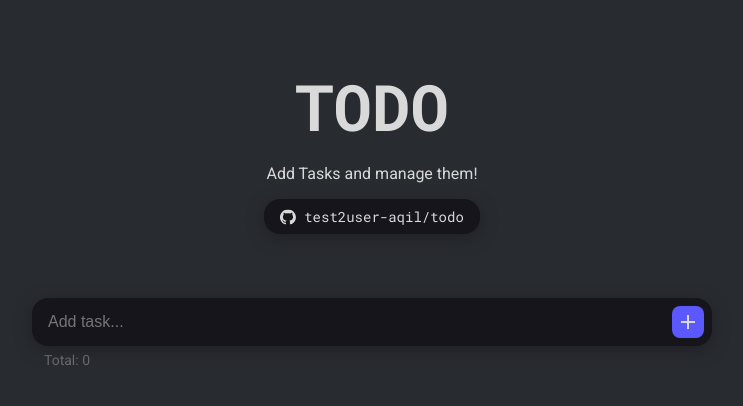
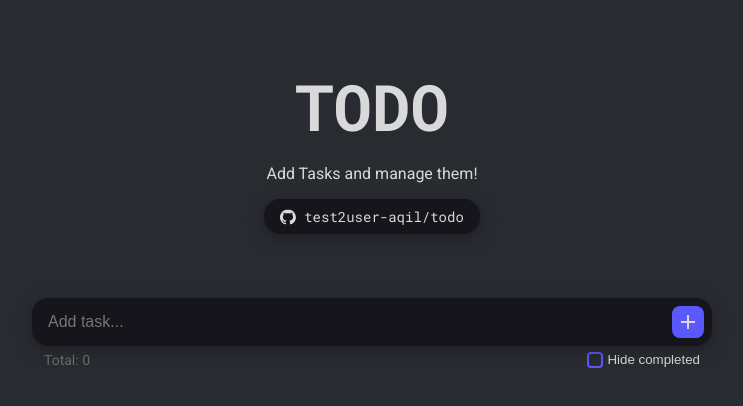
Before and after one commit to test2user-aqil/todo, a SvelteKit app: page / in a window 1280 px wide. Shown: the top 406 px of the page, without its empty margins (268-1011 px from the left). Built offline with nearby package versions, Linux system fonts and the light colour scheme.

Commit message:
feat: implement filter

```diff
--- a/src/lib/stores/todoStore.ts
+++ b/src/lib/stores/todoStore.ts
@@ -1,4 +1,4 @@
-import { writable } from 'svelte/store';
+import { derived, writable } from 'svelte/store';
 import { browser } from '$app/environment';
 
 interface Todo {
@@ -45,3 +45,13 @@ export const toggleTodo = (id: number) => {
 		return todos;
 	});
 };
+
+export const filter = writable<boolean>(false);
+
+export const filteredTodos = derived([todos, filter], ([$todos, $filter]) => {
+	if ($filter) {
+		return $todos.filter((todo) => !todo.completed);
+	} else {
+		return $todos;
+	}
+});
--- a/src/routes/+page.svelte
+++ b/src/routes/+page.svelte
@@ -3,9 +3,13 @@
 	import GithubLink from '$lib/components/GithubLink.svelte';
 	import Todo from '$lib/components/Todo.svelte';
 	import TodoForm from '$lib/components/TodoForm.svelte';
-	import { todos } from '$lib/stores/todoStore';
+	import { filteredTodos, filter } from '$lib/stores/todoStore';
 
-	let filtered = false;
+	let filterValue = false;
+
+	function setFilter(value: boolean) {
+		filterValue = value;
+	}
 </script>
 
 <svelte:head>
@@ -23,12 +27,32 @@
 		<div class="form">
 			<TodoForm />
 			<div class="status">
-				<p class="total">Total: {$todos.length}</p>
-				<div class="filter" />
+				<p class="total">Total: {$filteredTodos.length}</p>
+				<div class="filter">
+					{#if $filter}
+						<button
+							on:click={() => {
+								$filter = false;
+							}}
+						>
+							<span class="material-symbols-outlined"> done </span>Hide completed
+						</button>
+					{:else}
+						<button
+							on:click={() => {
+								$filter = true;
+							}}
+						>
+							<span class="unchecked" />Hide completed
+						</button>
+					{/if}
+
+					<span />
+				</div>
 			</div>
 		</div>
 		<div class="todos">
-			{#each $todos as todo}
+			{#each $filteredTodos as todo}
 				<Todo id={todo.id} title={todo.title} completed={todo.completed} />
 			{/each}
 		</div>
@@ -82,6 +106,30 @@
 		color: var(--fg-muted);
 	}
 
+	.filter button {
+		background: none;
+		border: none;
+		color: var(--fg);
+		display: flex;
+		flex-direction: row;
+		gap: 0.25rem;
+	}
+	.filter button span {
+		width: 1rem;
+		height: 1rem;
+		border-radius: 0.25rem;
+	}
+
+	.filter button .material-symbols-outlined {
+		background: var(--accent-1);
+		display: flex;
+		font-size: 1rem;
+	}
+
+	.unchecked {
+		border: 2px solid var(--accent-1);
+	}
+
 	.todos {
 		display: flex;
 		flex-direction: column;
```
